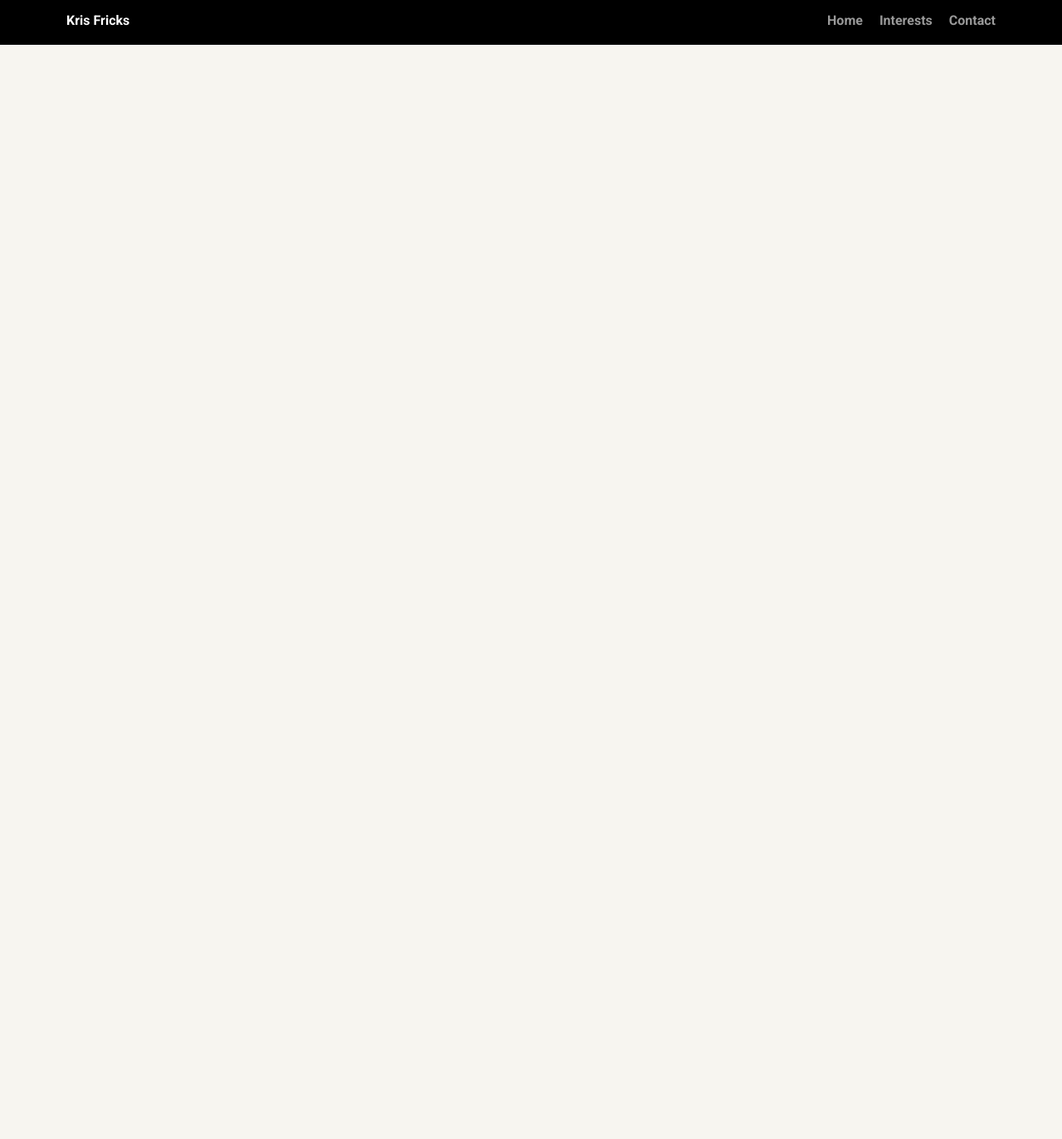
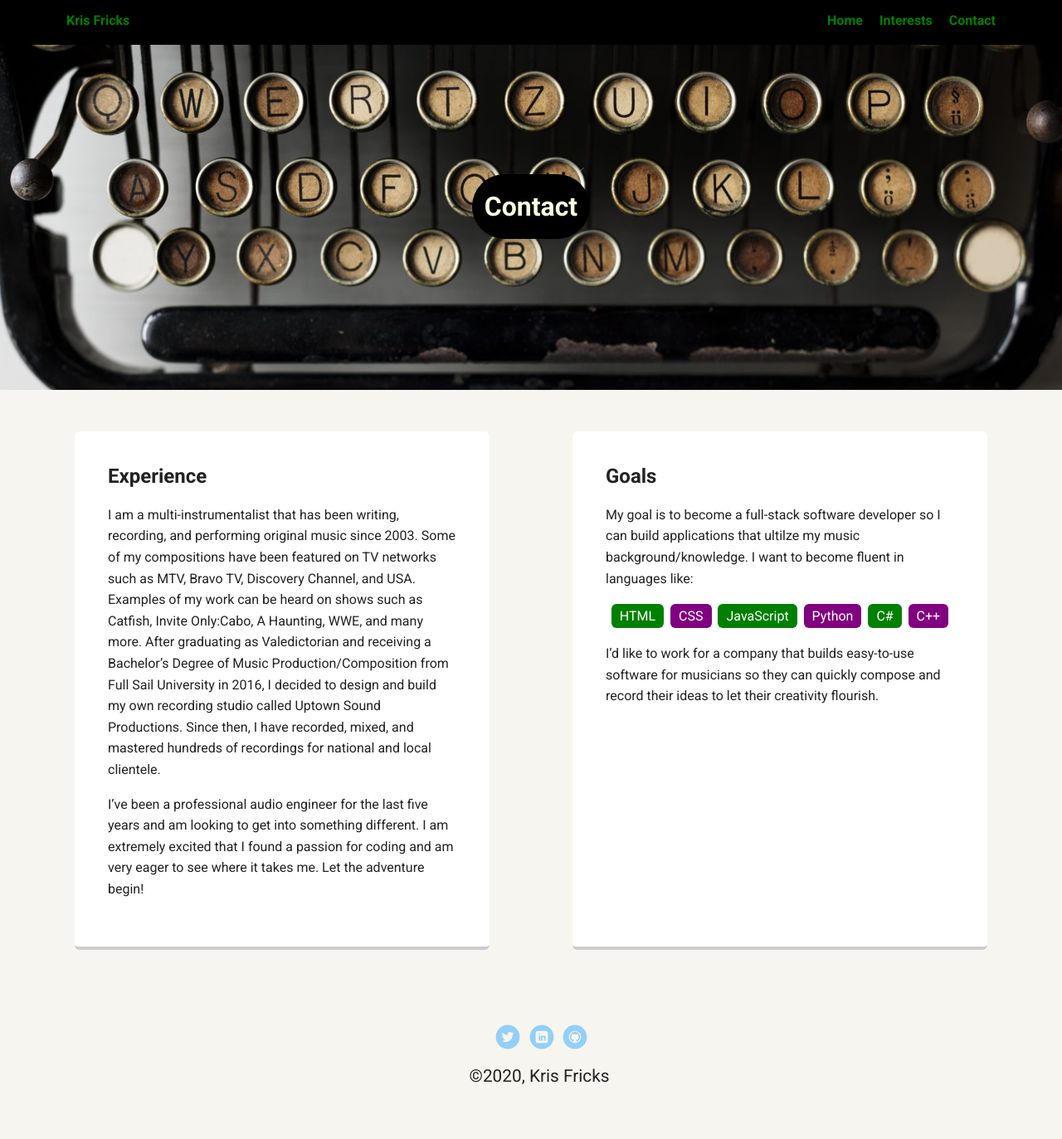
Before and after one commit to kris-fricks/techdegree-project-1, a plain HTML site: page portfolio_update_v1/contact.html in a window 1280 px wide. Shown: the whole page at 83% size. Before the commit the page ends 800 px from the top, so only its background shows below. Drawn offline with Linux system fonts and the light colour scheme; a web font is replaced by a local one.

Commit message:
Added new pics

```diff
--- /dev/null
+++ b/portfolio_update_v1/contact.css
@@ -0,0 +1,206 @@
+/* Global Layout Set-up */
+* {
+    box-sizing: border-box;
+  }
+
+  body {
+    margin: 0;
+    padding: 0;
+    text-align: center;
+    font-family: 'Roboto', sans-serif;
+    color: #222;
+    background: #f7f5f0;
+  }
+  /* Link Styles */
+
+  a {
+    text-decoration: none;
+    color: green;
+  }
+  a:hover {
+    color: #6633ff;
+  }
+
+  /* Section Styles */
+
+  .main-nav {
+    width: 100%;
+    background: black;
+    min-height: 30px;
+    padding: 10px;
+    position: fixed;
+    text-align: center;
+  }
+  .nav {
+    display: flex;
+    justify-content: space-around;
+    font-weight: 700;
+    list-style-type: none;
+    margin: 0 auto;
+    padding: 0;
+  }
+
+  .nav .name {
+      display: block;
+      margin-right: auto;
+      color: green;
+  }
+  .nav li {
+    padding: 5px 10px 10px 10px;
+  }
+  .nav a {
+    transition: all .5s;
+  }
+  .nav a:hover {
+    color: blue
+  }
+
+  header {
+    text-align: center;
+    background: url('images/contact_background_pic.jpg') no-repeat top center ;
+    background-size: cover;
+    overflow: hidden;
+    padding-top: 60px;
+  }
+  header {
+    line-height: 1.5;
+  }
+  header .profile-image {
+    margin-top: 50px;
+    width: 150px;
+    height: 150px;
+    border-radius: 50%;
+    border: 3px solid white;
+    transition: all .5s;
+  }
+  header .profile-image:hover {
+    transform: scale(1.2) rotate(45deg);
+  }
+  .tag {
+    background-color: black;
+    color: lightyellow;
+    padding: 15px;
+    border-radius: 50px;
+    display: table;
+    margin: 150px auto;
+  }
+  .location {
+    background-color: #222;
+    color: lightyellow;
+  }
+  .card {
+    margin: 30px;
+    padding: 20px 40px 40px;
+    max-width: 500px;
+    text-align: left;
+    background: #fff;
+    border-bottom: 4px solid #ccc;
+    border-radius: 6px;
+    transition: all .5s;
+  }
+  .card:hover {
+    border-color: green;
+  }
+
+  ul.skills {
+    padding: 0;
+    text-align: center;
+  }
+
+  .skills li {
+    border-radius: 6px;
+    display: inline-block;
+    background: purple;
+    color: white;
+    padding: 5px 10px;
+    margin: 2px;
+  }
+
+  .skills li:nth-child(odd) {
+    background: green;
+  }
+
+  footer {
+    width: 100%;
+    min-height: 30px;
+    padding: 20px 0 40px 20px;
+  }
+
+  footer .copyright {
+    top: -8px;
+    font-size: .75em;
+  }
+
+  footer ul {
+    list-style-type: none;
+    margin: 0;
+    padding: 0;
+  }
+
+  footer ul li {
+    display: inline-block;
+  }
+
+  a.social {
+    display: inline-block;
+    text-indent: -9999px;
+    margin-left: 5px;
+    width: 30px;
+    height: 30px;
+    background-size: 30px 30px;
+    opacity: .4;
+    transition: all .5s;
+  }
+  a.twitter {
+    background-image: url(images/twitter.svg);
+  }
+  a.linkedin {
+    background-image: url(images/linkedin.svg);
+  }
+  a.github {
+    background-image: url(images/github.svg);
+  }
+  a.social:hover {
+    opacity: 1;
+  }
+  .clearfix {
+    clear: both;
+  }
+
+  /* Styles for larger screens */
+  @media screen and (min-width: 720px) {
+
+    .flex {
+        display: -ms-flexbox;      /* TWEENER - IE 10 */
+        display: flex;
+        max-width: 1200px;
+        -ms-flex-pack: distribute;
+        justify-content: space-around;
+        margin: 0 auto;
+    }
+
+    header {
+      min-height: 470px;
+    }
+
+    .nav {
+      max-width: 1200px;
+      padding: 0 30px;
+    }
+
+
+    main {
+      padding-top: 20px;
+    }
+
+    main p {
+      line-height: 1.6em;
+    }
+
+    footer {
+      font-size: 1.3em;
+      max-width: 1200px;
+      margin: 40px auto;
+    }
+
+  }
--- a/portfolio_update_v1/contact.html
+++ b/portfolio_update_v1/contact.html
@@ -4,7 +4,7 @@
   <meta charset="utf-8">
   <title>Experience</title>
   <meta name="viewport" content="width=device-width, initial-scale=1.0">
-  <link rel="stylesheet" href="styles.css">
+  <link rel="stylesheet" href="contact.css">
   <link href="https://fonts.googleapis.com/css?family=Muli%7CRoboto:400,300,500,700,900" rel="stylesheet"></head>
   <body>
 
@@ -16,3 +16,40 @@
           <li><a href="contact.html">Contact</a></li>
         </ul>
     </div>
+
+    <header>
+      <h1 class="tag name">Contact</h1>
+    </header>
+
+    <main class="flex">
+      <div class="card">
+        <h2>Experience</h2>
+        <p>I am a multi-instrumentalist that has been writing, recording, and performing original music since 2003. Some of my compositions have been featured on TV networks such as MTV, Bravo TV, Discovery Channel, and USA. Examples of my work can be heard on shows such as Catfish, Invite Only:Cabo,  A Haunting, WWE, and many more. After graduating as Valedictorian and receiving a Bachelor’s Degree of Music Production/Composition from Full Sail University in 2016, I decided to design and build my own recording studio called Uptown Sound Productions. Since then, I have recorded, mixed, and mastered hundreds of recordings for national and local clientele.</p>
+        <p>I’ve been a professional audio engineer for the last five years and am looking to get into something different. I am extremely excited that I found a passion for coding and am very eager to see where it takes me. Let the adventure begin!   </p>
+      </div>
+
+      <div class="card">
+        <h2>Goals</h2>
+        <p>My goal is to become a full-stack software developer so I can build applications that ultilze my music background/knowledge. I want to become fluent in languages like:</p>
+        <ul class="skills">
+          <li>HTML</li>
+          <li>CSS</li>
+          <li>JavaScript</li>
+          <li>Python</li>
+          <li>C#</li>
+          <li>C++</li>
+        </ul>
+        <p>I’d like to work for a company that builds easy-to-use software for musicians so they can quickly compose and record their ideas to let their creativity flourish.</p>
+      </div>
+
+    </main>
+    <footer>
+      <ul>
+        <li><a href="https://twitter.com/krisfricks" class="social twitter">Twitter</a></li>
+        <li><a href="https://www.linkedin.com/in/kris-fricks-766a288a/" class="social linkedin">LinkedIn</a></li>
+        <li><a href="https://github.com/kris-fricks" class="social github">Github</a></li>
+      </ul>
+      <p>&copy;2020, Kris Fricks</p>
+    </footer>
+  </body>
+  </html>
--- /dev/null
+++ b/portfolio_update_v1/interests.css
@@ -0,0 +1,206 @@
+/* Global Layout Set-up */
+* {
+    box-sizing: border-box;
+  }
+
+  body {
+    margin: 0;
+    padding: 0;
+    text-align: center;
+    font-family: 'Roboto', sans-serif;
+    color: #222;
+    background: #f7f5f0;
+  }
+  /* Link Styles */
+
+  a {
+    text-decoration: none;
+    color: green;
+  }
+  a:hover {
+    color: #6633ff;
+  }
+
+  /* Section Styles */
+
+  .main-nav {
+    width: 100%;
+    background: black;
+    min-height: 30px;
+    padding: 10px;
+    position: fixed;
+    text-align: center;
+  }
+  .nav {
+    display: flex;
+    justify-content: space-around;
+    font-weight: 700;
+    list-style-type: none;
+    margin: 0 auto;
+    padding: 0;
+  }
+
+  .nav .name {
+      display: block;
+      margin-right: auto;
+      color: green;
+  }
+  .nav li {
+    padding: 5px 10px 10px 10px;
+  }
+  .nav a {
+    transition: all .5s;
+  }
+  .nav a:hover {
+    color: blue
+  }
+
+  header {
+    text-align: center;
+    background: url('images/interests_background_pic.jpg') no-repeat top center ;
+    background-size: cover;
+    overflow: hidden;
+    padding-top: 60px;
+  }
+  header {
+    line-height: 1.5;
+  }
+  header .profile-image {
+    margin-top: 50px;
+    width: 150px;
+    height: 150px;
+    border-radius: 50%;
+    border: 3px solid white;
+    transition: all .5s;
+  }
+  header .profile-image:hover {
+    transform: scale(1.2) rotate(45deg);
+  }
+  .tag {
+    background-color: black;
+    color: lightyellow;
+    padding: 15px;
+    border-radius: 50px;
+    display: table;
+    margin: 150px auto;
+  }
+  .location {
+    background-color: #222;
+    color: lightyellow;
+  }
+  .card {
+    margin: 30px;
+    padding: 20px 40px 40px;
+    max-width: 500px;
+    text-align: left;
+    background: #fff;
+    border-bottom: 4px solid #ccc;
+    border-radius: 6px;
+    transition: all .5s;
+  }
+  .card:hover {
+    border-color: green;
+  }
+
+  ul.skills {
+    padding: 0;
+    text-align: center;
+  }
+
+  .skills li {
+    border-radius: 6px;
+    display: inline-block;
+    background: purple;
+    color: white;
+    padding: 5px 10px;
+    margin: 2px;
+  }
+
+  .skills li:nth-child(odd) {
+    background: green;
+  }
+
+  footer {
+    width: 100%;
+    min-height: 30px;
+    padding: 20px 0 40px 20px;
+  }
+
+  footer .copyright {
+    top: -8px;
+    font-size: .75em;
+  }
+
+  footer ul {
+    list-style-type: none;
+    margin: 0;
+    padding: 0;
+  }
+
+  footer ul li {
+    display: inline-block;
+  }
+
+  a.social {
+    display: inline-block;
+    text-indent: -9999px;
+    margin-left: 5px;
+    width: 30px;
+    height: 30px;
+    background-size: 30px 30px;
+    opacity: .4;
+    transition: all .5s;
+  }
+  a.twitter {
+    background-image: url(images/twitter.svg);
+  }
+  a.linkedin {
+    background-image: url(images/linkedin.svg);
+  }
+  a.github {
+    background-image: url(images/github.svg);
+  }
+  a.social:hover {
+    opacity: 1;
+  }
+  .clearfix {
+    clear: both;
+  }
+
+  /* Styles for larger screens */
+  @media screen and (min-width: 720px) {
+
+    .flex {
+        display: -ms-flexbox;      /* TWEENER - IE 10 */
+        display: flex;
+        max-width: 1200px;
+        -ms-flex-pack: distribute;
+        justify-content: space-around;
+        margin: 0 auto;
+    }
+
+    header {
+      min-height: 470px;
+    }
+
+    .nav {
+      max-width: 1200px;
+      padding: 0 30px;
+    }
+
+
+    main {
+      padding-top: 20px;
+    }
+
+    main p {
+      line-height: 1.6em;
+    }
+
+    footer {
+      font-size: 1.3em;
+      max-width: 1200px;
+      margin: 40px auto;
+    }
+
+  }
--- a/portfolio_update_v1/styles.css
+++ b/portfolio_update_v1/styles.css
@@ -15,7 +15,7 @@ body {
 
 a {
   text-decoration: none;
-  color: #999;
+  color: green;
 }
 a:hover {
   color: #6633ff;
@@ -43,7 +43,7 @@ a:hover {
 .nav .name {
     display: block;
     margin-right: auto;
-    color: white;
+    color: green;
 }
 .nav li {
   padding: 5px 10px 10px 10px;
@@ -52,7 +52,7 @@ a:hover {
   transition: all .5s;
 }
 .nav a:hover {
-  color: white
+  color: blue
 }
 
 header {
@@ -69,24 +69,25 @@ header .profile-image {
   margin-top: 50px;
   width: 150px;
   height: 150px;
-  border-radius: 50%;
-  border: 3px solid white;
+  border-radius: 25%;
+  border: 4px solid green;
   transition: all .5s;
 }
 header .profile-image:hover {
-  transform: scale(1.2) rotate(5deg);
+  transform: scale(1.2) rotate(45deg);
 }
 .tag {
-  background-color: #efefef;
+  background-color: lightyellow;
   color: black;
-  padding: 10px;
-  border-radius: 5px;
+  padding: 15px;
+  border-radius: 25px;
   display: table;
   margin: 10px auto;
 }
 .location {
-  background-color: #222;
-  color: yellow;
+  background-color: red;
+  color: lightyellow;
+  border-radius: 25px;
 }
 .card {
   margin: 30px;
@@ -99,7 +100,7 @@ header .profile-image:hover {
   transition: all .5s;
 }
 .card:hover {
-  border-color: #ff99ff;
+  border-color: green;
 }
 
 ul.skills {
@@ -110,14 +111,14 @@ ul.skills {
 .skills li {
   border-radius: 6px;
   display: inline-block;
-  background: #ff9904;
+  background: purple;
   color: white;
   padding: 5px 10px;
   margin: 2px;
 }
 
 .skills li:nth-child(odd) {
-  background: #0399ff;
+  background: green;
 }
 
 footer {
```
Also changed, not shown: portfolio_update_v1/interests.html (+2 -2 lines), portfolio_update_v1/images/contact_background_pic.jpg (added), portfolio_update_v1/images/interests_background_pic.jpg (added).
